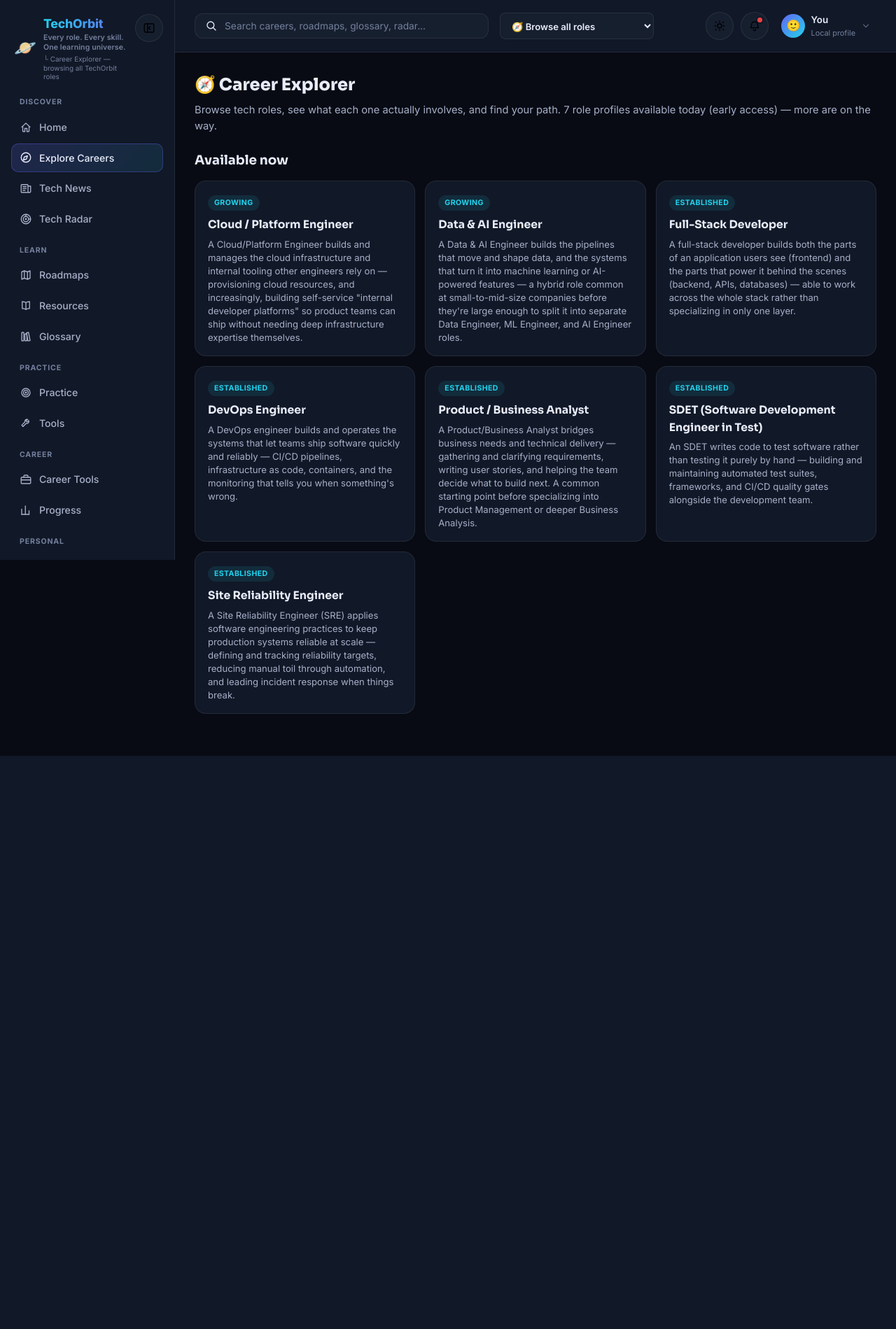
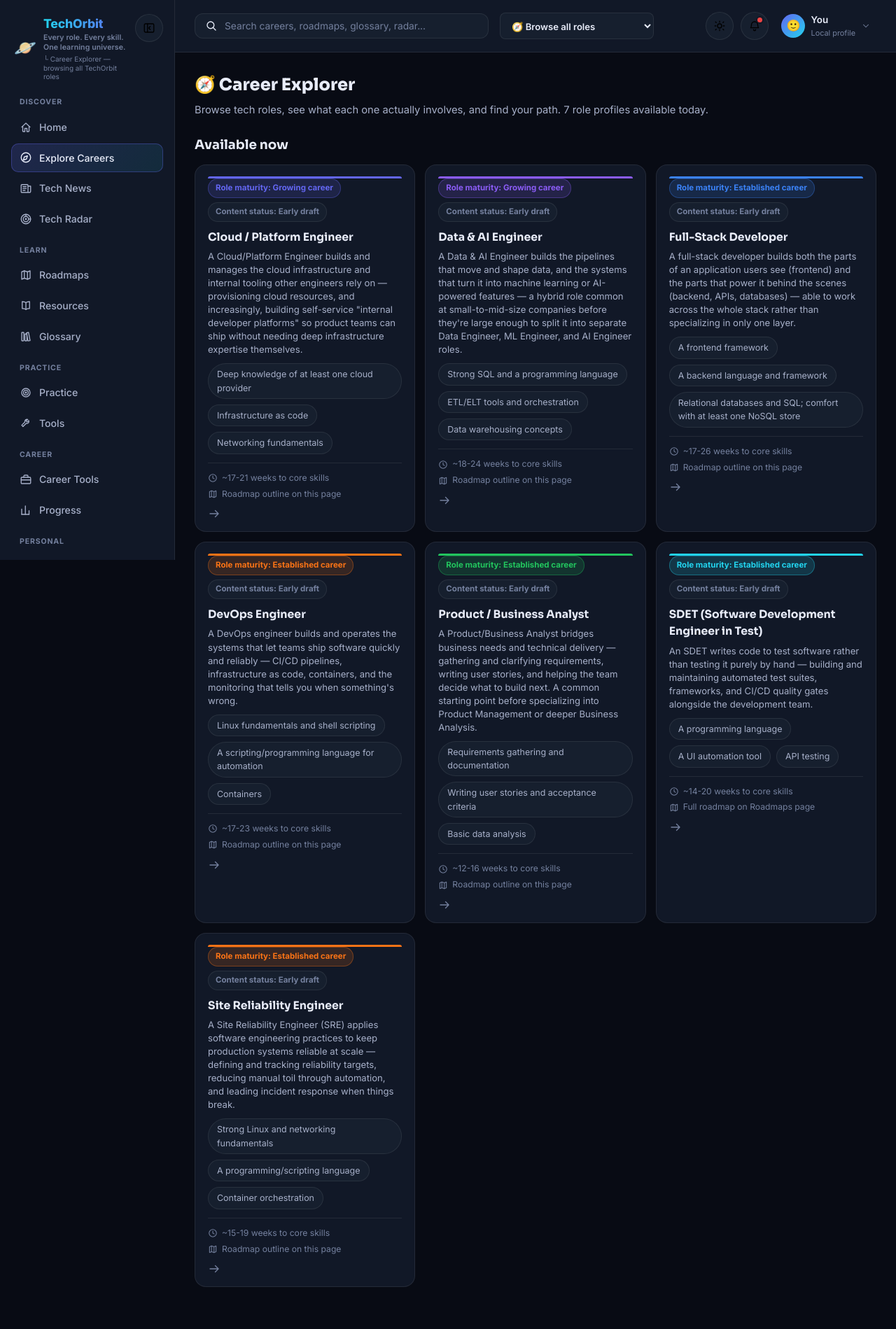
Before and after one commit to madhukambampati/API, a Flask app: page /careers in a window 1280 px wide. Shown: the whole page at 70% size. Before the commit the page ends 1080 px from the top, so only its background shows below. Run offline with Flask 3, Linux system fonts and the light colour scheme.

Commit message:
Redesign Career Explorer and role detail pages
Career Explorer cards now show role accent color, the requested
two-badge wording ("Role maturity: X career" / "Content status: Early
draft") instead of one ambiguous status pill, top skill chips, an
estimated time-to-core-skills (computed from each role's roadmap
stage durations), and whether the role has a full dedicated roadmap
track or just an outline on its own page.

Role detail pages get the same badge wording and their role's accent
color as a header strip, plus a short explanation of what the two
badges each mean (maturity of the profession vs. completeness of the
page), replacing the old single "early access" disclaimer.

```diff
--- a/qa-mentor-agent/app.py
+++ b/qa-mentor-agent/app.py
@@ -342,12 +342,38 @@ def _load_all_roles():
 
 PLANNED_ROLES = []
 
+_DURATION_RE = re.compile(r"(\d+)(?:\s*-\s*(\d+))?\s*week")
+
+
+def _estimate_roadmap_weeks(role):
+    low = high = 0
+    for stage in role.get("roadmap", {}).get("stages", []):
+        match = _DURATION_RE.search(stage.get("duration", ""))
+        if not match:
+            continue
+        lo = int(match.group(1))
+        hi = int(match.group(2)) if match.group(2) else lo
+        low += lo
+        high += hi
+    if not high:
+        return None
+    return f"~{low}-{high} weeks" if low != high else f"~{low} weeks"
+
 
 @app.route("/careers")
 def careers_index():
+    roles = _load_all_roles()
+    role_meta = {
+        role["slug"]: {
+            "duration": _estimate_roadmap_weeks(role),
+            "has_dedicated_roadmap": bool(role.get("roadmap", {}).get("link")),
+        }
+        for role in roles
+    }
     return render_template(
         "careers_index.html",
-        roles=_load_all_roles(),
+        roles=roles,
+        role_meta=role_meta,
         planned_roles=PLANNED_ROLES,
         active="careers-explorer",
         academy_label="Career Explorer — browsing all TechOrbit roles",
--- a/qa-mentor-agent/static/style.css
+++ b/qa-mentor-agent/static/style.css
@@ -1647,6 +1647,42 @@ html[data-sidebar="collapsed"] .sidebar-collapse-btn .icon {
   color: var(--text-dim);
 }
 
+.role-card-badges {
+  display: flex;
+  flex-wrap: wrap;
+  gap: 6px;
+  margin-bottom: 10px;
+}
+
+.role-badge.content-status {
+  background: var(--surface-alt);
+  color: var(--text-faint);
+  border-color: var(--border);
+}
+
+.role-card-meta {
+  display: flex;
+  flex-direction: column;
+  gap: 4px;
+  margin-top: 12px;
+  padding-top: 12px;
+  border-top: 1px solid var(--border);
+}
+
+.role-card-meta span {
+  display: flex;
+  align-items: center;
+  gap: 6px;
+  font-size: 0.76rem;
+  color: var(--text-faint);
+}
+
+.role-card-meta .icon {
+  width: 14px;
+  height: 14px;
+  flex-shrink: 0;
+}
+
 /* ---------- Glossary ---------- */
 
 #glossary-search {
--- a/qa-mentor-agent/templates/careers_index.html
+++ b/qa-mentor-agent/templates/careers_index.html
@@ -1,19 +1,35 @@
 {% extends "base.html" %}
+{% from "_icons.html" import icon %}
 {% block title %}TechOrbit — Career Explorer{% endblock %}
 {% block content %}
 <h1 class="page-title">🧭 Career Explorer</h1>
 <p class="page-subtitle">
   Browse tech roles, see what each one actually involves, and find your path.
-  {{ roles|length }} role profile{{ "s" if roles|length != 1 }} available today (early access) — more are on the way.
+  {{ roles|length }} role profile{{ "s" if roles|length != 1 }} available today.
 </p>
 
 <div class="section-heading"><div><h2>Available now</h2></div></div>
 <div class="resource-grid" style="margin-bottom: 32px;">
   {% for role in roles %}
-  <a class="resource-card" href="{{ url_for('role_detail', slug=role.slug) }}">
-    <span class="resource-type">{{ role.status }}</span>
+  <a class="resource-card role-accent-{{ role.slug }}" href="{{ url_for('role_detail', slug=role.slug) }}">
+    <div class="role-accent-bar"></div>
+    <div class="role-card-badges">
+      <span class="role-badge">Role maturity: {{ role.status }} career</span>
+      <span class="role-badge content-status">Content status: Early draft</span>
+    </div>
     <h3>{{ role.title }}</h3>
     <p>{{ role.definition }}</p>
+    <ul class="chip-row" style="margin: 10px 0;">
+      {% for skill in role.required_technical_skills[:3] %}
+      <li>{{ skill.split('(')[0].strip() }}</li>
+      {% endfor %}
+    </ul>
+    <div class="role-card-meta">
+      {% set meta = role_meta[role.slug] %}
+      {% if meta.duration %}<span>{{ icon("clock") }} {{ meta.duration }} to core skills</span>{% endif %}
+      <span>{{ icon("map") }} {{ "Full roadmap on Roadmaps page" if meta.has_dedicated_roadmap else "Roadmap outline on this page" }}</span>
+    </div>
+    {{ icon("arrow-right", "resource-card-arrow") }}
   </a>
   {% endfor %}
 </div>
```
Also changed, not shown: qa-mentor-agent/templates/role_detail.html (+11 -5 lines).
